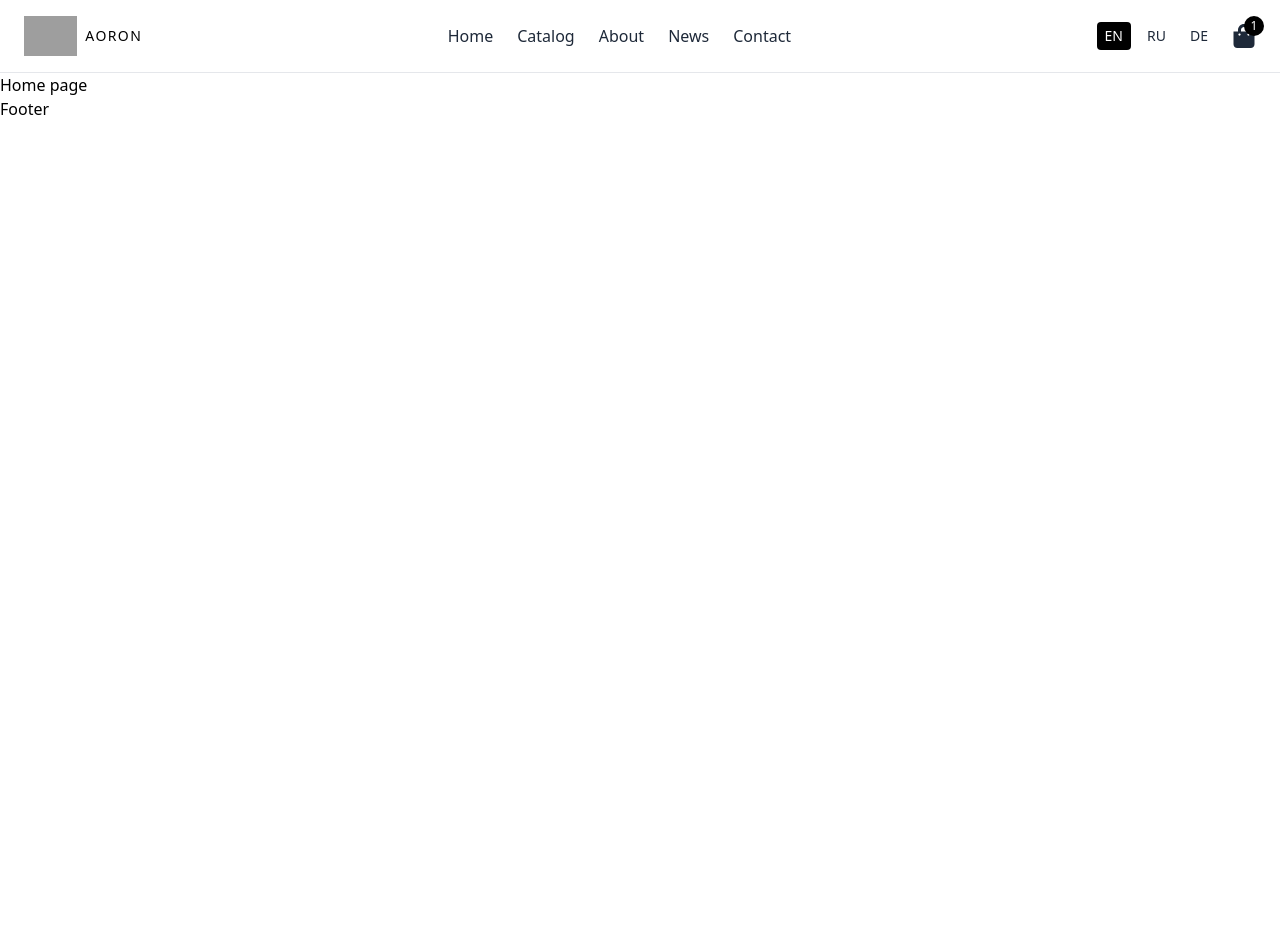
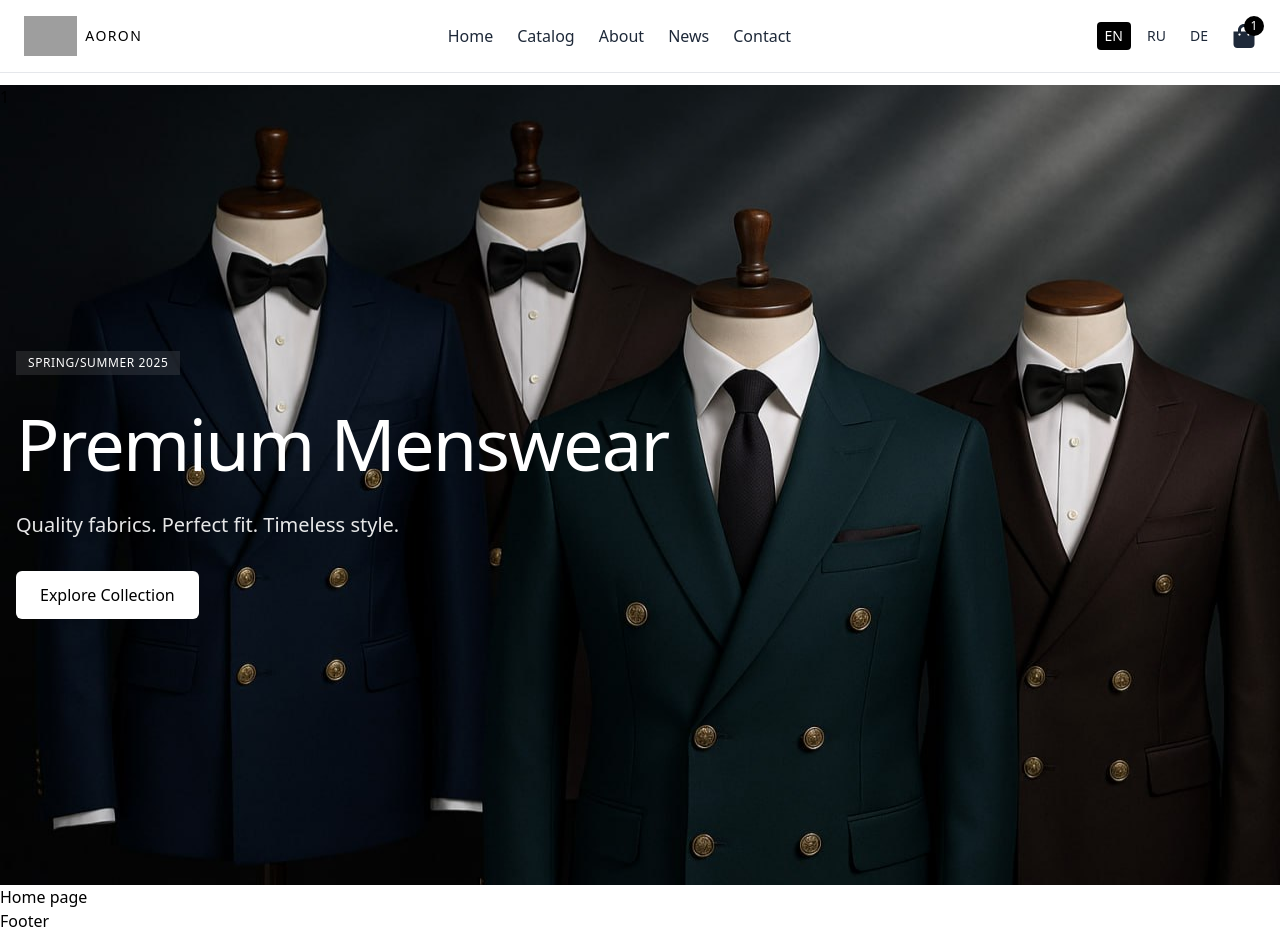
Before and after one commit to RaymovMardon/Aoron-web, a React (Vite) app: page / in a window 1280 px wide. Before the commit the page ends 800 px from the top, so only its background shows below. Built offline with nearby package versions, Linux system fonts and the light colour scheme; grey boxes are pictures that could not be loaded.

Commit message:
update: home page new section hero

```diff
--- a/src/components/home/Home.jsx
+++ b/src/components/home/Home.jsx
@@ -1,7 +1,26 @@
 import React from 'react'
-
+import heroimg from "./img/hero.jpg"
 export default function Home() {
+  const style_one ={
+    backgroundImage: `url(${heroimg})`,
+      backgroundPosition: 'center 30%',
+  }
   return (
+    <>
+    <section className='relative h-screen flex items-center overflow-hidden mt-3'>
+<div className='absolute inset-0 w-full h-full bg-cover bg-center' style={style_one}>1</div>
+    <div className='container mx-auto px-4 relative z-10'>
+      <div className='max-w-2xl'>
+        <div className='flex flex-col items-start space-y-8 animate-fade-up'>
+          <span className='inline-block bg-white/10 backdrop-blur-sm px-3 py-1 text-xs tracking-wider uppercase text-white'>Spring/Summer 2025</span>
+          <h1 className='text-5xl md:text-6xl lg:text-7xl font-light tracking-tight text-white'>Premium Menswear</h1>
+        <p className='text-lg md:text-xl text-white/90 max-w-lg'>Quality fabrics. Perfect fit. Timeless style.</p>
+        <a className='group bg-white text-primary px-6 py-3 rounded-md inline-flex items-center hover:bg-white/90 transition-colors' href="/catalog">Explore Collection</a>
+        </div>
+      </div>
+    </div>
+    </section>
     <div>Home page</div>
+    </>
   )
 }
```
Also changed, not shown: src/components/home/img/hero.jpg (added).
